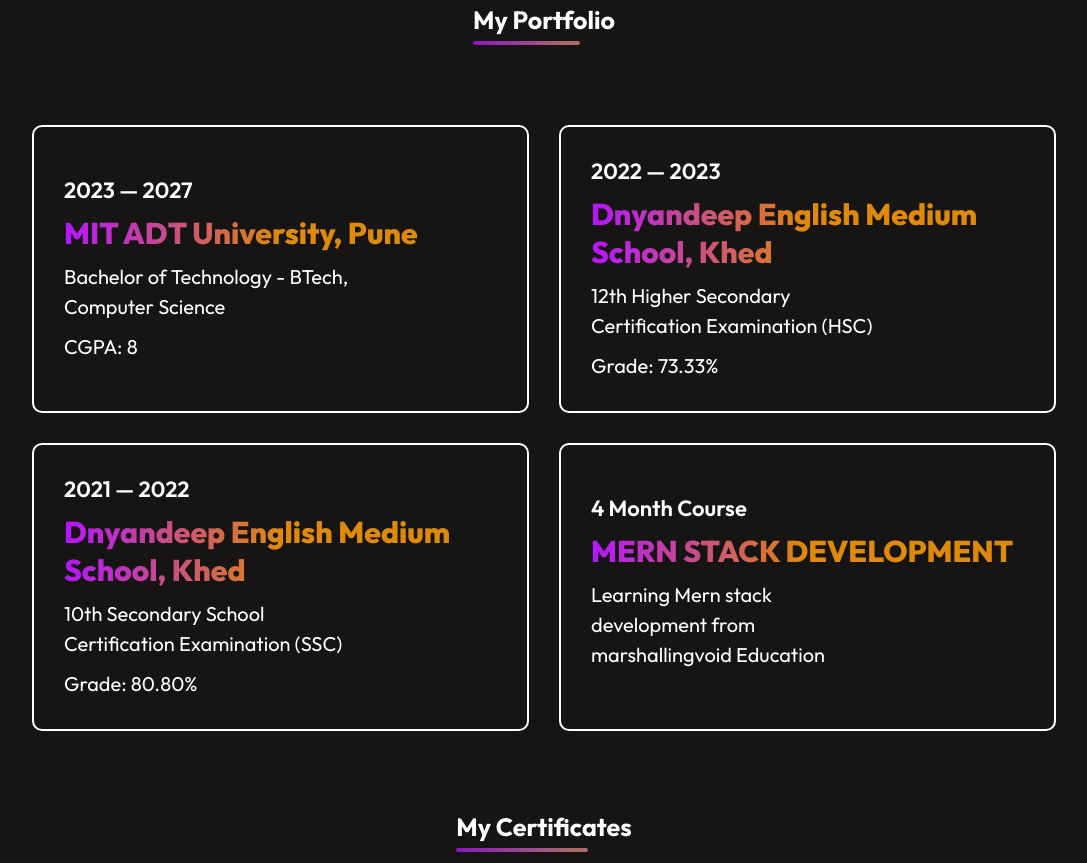
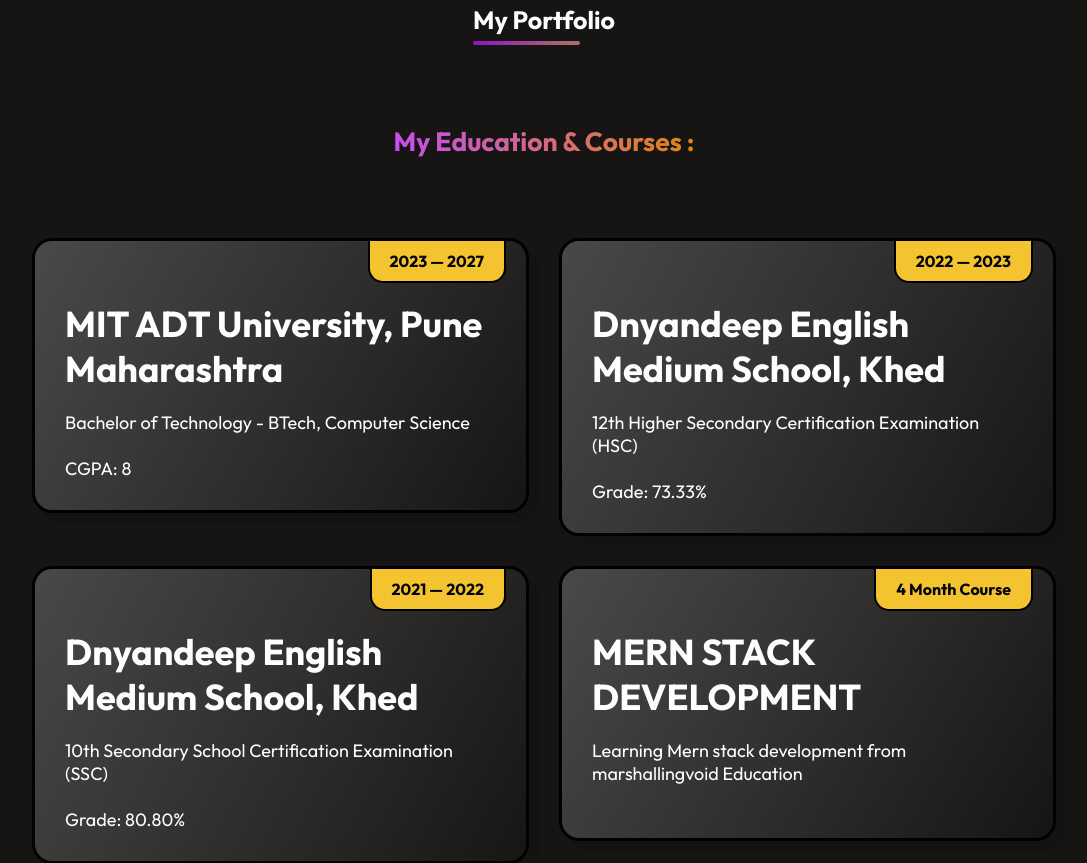
Before and after one commit to ParasSalunke/Paras-Salunke-Portfolio, a React (Vite) app: page / in a window 1280 px wide. Shown: the part 1920-2783 px from the top of the page, without its empty margins (96-1183 px from the left). Built offline with nearby package versions, Linux system fonts and the light colour scheme; a web font is replaced by a local one.

Commit message:
refactor: Update education_data.js and Portfolio.jsx to improve code readability and maintainability

```diff
--- a/src/assets/education_data.js
+++ b/src/assets/education_data.js
@@ -1,7 +1,7 @@
 const Education_Data = [
     {
         e_year: "2023 — 2027",
-        e_title: "MIT ADT University, Pune",
+        e_title: "MIT ADT University, Pune Maharashtra",
         e_description: "Bachelor of Technology - BTech, Computer Science",
         e_grade: "CGPA: 8"
     },
--- a/src/components/EducationCard/EducationCard.css
+++ b/src/components/EducationCard/EducationCard.css
@@ -1,31 +1,150 @@
-.education-card {
-  width: 350px;
-  height: 200px;
-  background: #f7f9f9;
-  padding: 10px;
-  border-radius: 16px;
+.education-container {
   display: flex;
-  flex-direction: column;
-  justify-content: space-evenly;
-  align-items: flex-start;
+  justify-content: center;
+  align-items: center;
+  transition: 0.3s;
 }
 
-.education-card-year {
-  color: #272C30;
+.education-container:hover {
+  transform: scale(1.05);
+  transition: 0.3s;
 }
 
-.education-card-title {
-  color: #272C30;
-  font-size: 1.4em;
-  font-weight: 800;
+.education-card {
+  display: flex;
+  cursor: pointer;
+  width: 100%;
+  max-width: 500px;
+  background-color: transparent;
+  border-radius: 20px;
+  position: relative;
+  border: 3px solid #000;
+  box-shadow: 10px 10px 0 rgba(0, 0, 0, 0.1);
+  overflow: hidden;
+  transition: transform 0.5s cubic-bezier(0.23, 1, 0.32, 1),
+    box-shadow 0.5s cubic-bezier(0.23, 1, 0.32, 1);
+  transform-style: preserve-3d;
 }
 
-.education-card-description {
-  color: #272C30;
-  font-weight: 500;
+.education-card:hover {
+  transform: translateZ(20px) rotateX(5deg) rotateY(-5deg);
+  box-shadow: 20px 20px 0 rgba(0, 0, 0, 0.2);
 }
 
-.education-card-grade {
-  color: #272C30;
-  font-weight: 500;
+.education-card .education-content {
+  padding: 30px;
+  padding-top: 60px;
 }
+
+.education-card .name {
+  color: var(--link_color);
+  font-size: 36px;
+  font-weight: bold;
+  margin-bottom: 20px;
+}
+
+.education-card .handle {
+  position: absolute;
+  top: 0;
+  right: 20px;
+  color: black;
+  background-color: #f4c430;
+  padding: 10px 20px;
+  border-radius: 0 0 15px 15px;
+  border: 2px solid #000;
+  border-top: none;
+  font-weight: bold;
+}
+
+.education-card .title {
+  color: var(--link_color);
+  font-size: 18px;
+}
+
+.education-card .emoji {
+  font-size: 24px;
+}
+
+.education-card::before {
+  content: "";
+  position: absolute;
+  top: -50%;
+  left: -50%;
+  width: 200%;
+  height: 200%;
+  background: linear-gradient(to bottom right,
+      rgba(255, 255, 255, 0.3),
+      rgba(255, 255, 255, 0) 80%);
+  transform: rotate(-30deg);
+  pointer-events: none;
+}
+
+.education-card .name,
+.card .title {
+  transition: transform 0.3s ease-out, opacity 0.3s ease-out;
+}
+
+.education-card:hover .name {
+  transform: translateZ(30px);
+}
+
+.education-card:hover .title {
+  transform: translateZ(20px);
+}
+
+.education-card .handle {
+  transition: transform 0.3s ease-out, background-color 0.3s ease-out;
+}
+
+.education-card:hover .handle {
+  transform: translateZ(40px) translateY(-5px);
+  background-color: #ffdb58;
+}
+
+@keyframes glitch {
+  0% {
+    clip-path: inset(50% 0 30% 0);
+    transform: translate(-5px, 5px);
+  }
+
+  20% {
+    clip-path: inset(10% 0 60% 0);
+    transform: translate(5px, -5px);
+  }
+
+  40% {
+    clip-path: inset(40% 0 20% 0);
+    transform: translate(-5px, 5px);
+  }
+
+  60% {
+    clip-path: inset(80% 0 5% 0);
+    transform: translate(5px, -5px);
+  }
+
+  80% {
+    clip-path: inset(15% 0 70% 0);
+    transform: translate(-5px, 5px);
+  }
+
+  100% {
+    clip-path: inset(50% 0 30% 0);
+    transform: translate(5px, -5px);
+  }
+}
+
+.education-card::after {
+  content: attr(data-content);
+  position: absolute;
+  top: 0;
+  left: 0;
+  right: 0;
+  bottom: 0;
+  background: rgba(255, 255, 255, 0.9);
+  opacity: 0;
+  z-index: -1;
+}
+
+.education-card:hover::after {
+  opacity: 0.1;
+}
--- a/src/components/EducationCard/EducationCard.jsx
+++ b/src/components/EducationCard/EducationCard.jsx
@@ -3,11 +3,20 @@
 
 const EducationCard = ({ year, title, description, grade }) => {
     return (
-        <div className="education-card">
-            <h1 className="education-card-year">{year}</h1>
-            <span className="education-card-title">{title}</span>
-            <p className="education-card-description">{description}</p>
-            <span className="education-card-grade">{grade}</span>
+        <div className="education-container">
+            <div className="education-card">
+                <div className="education-content">
+                    <div className="name">{title}</div>
+                    <div className="handle">{year}</div>
+                    <div className="title">
+                        <span>{description}</span><br />
+                        <br />
+                        <span>{grade}</span>
+                    </div>
+                </div>
+                <div className="dots orange-dots"></div>
+                <div className="dots pink-dots"></div>
+            </div>
         </div>
     );
 };
@@ -20,3 +29,16 @@
 };
 
 export default EducationCard;
+
+
+
+
+
+
+
+// <div className="education-card">
+//     <h1 className="education-card-year">{year}</h1>
+//     <span className="education-card-title">{title}</span>
+//     <p className="education-card-description">{description}</p>
+//     <span className="education-card-grade">{grade}</span>
+// </div>
--- a/src/components/PortfolioSection/Portfolio.css
+++ b/src/components/PortfolioSection/Portfolio.css
@@ -10,6 +10,14 @@
 .portfolio-title h1 {
     color: var(--link_color);
     font-size: 25px;
+}
+
+.education-title {
+    font-size: 1.1rem;
+    background: linear-gradient(264deg, #df8908 -5.09%, #c649ff 106.28%);
+    background-clip: text;
+    -webkit-background-clip: text;
+    -webkit-text-fill-color: transparent;
 }
 
 .portfolio-format {
--- a/src/components/PortfolioSection/Portfolio.jsx
+++ b/src/components/PortfolioSection/Portfolio.jsx
@@ -1,6 +1,7 @@
 import './Portfolio.css';
 import GradientLine from '../GradientLine/GradientLine';
 import education_data from '../../assets/education_data';
+import EducationCard from '../EducationCard/EducationCard';
 
 const portfolio = () => {
   return (
@@ -9,13 +10,19 @@
         <h1>My Portfolio</h1>
         <GradientLine />
       </div>
+      <div className="education-title">
+        <h2>My Education & Courses :</h2>
+      </div>
       <div className="portfolio-container">
         {education_data.map((education, index) => (
-          <div key={index} className='portfolio-format'>
-            <h3>{education.e_year}</h3>
-            <h2>{education.e_title}</h2>
-            <p>{education.e_description}</p>
-            <p>{education.e_grade}</p>
+          <div key={index} className=''>
+            <EducationCard
+              key={index}
+              year={education.e_year}
+              title={education.e_title}
+              description={education.e_description}
+              grade={education.e_grade}
+            />
           </div>
         ))}
       </div>
@@ -28,10 +35,12 @@
 
 
 
-          // <EducationCard
-          //   key={index}
-          //   year={education.e_year}
-          //   title={education.e_title}
-          //   description={education.e_description}
-          //   grade={education.e_grade}
-          // />
+
+
+
+
+
+{/* <h3>{education.e_year}</h3>
+            <h2>{education.e_title}</h2>
+            <p>{education.e_description}</p>
+            <p>{education.e_grade}</p> */}
```
Also changed, not shown: src/components/EducationSection/Education.jsx (+26 -0 lines).
